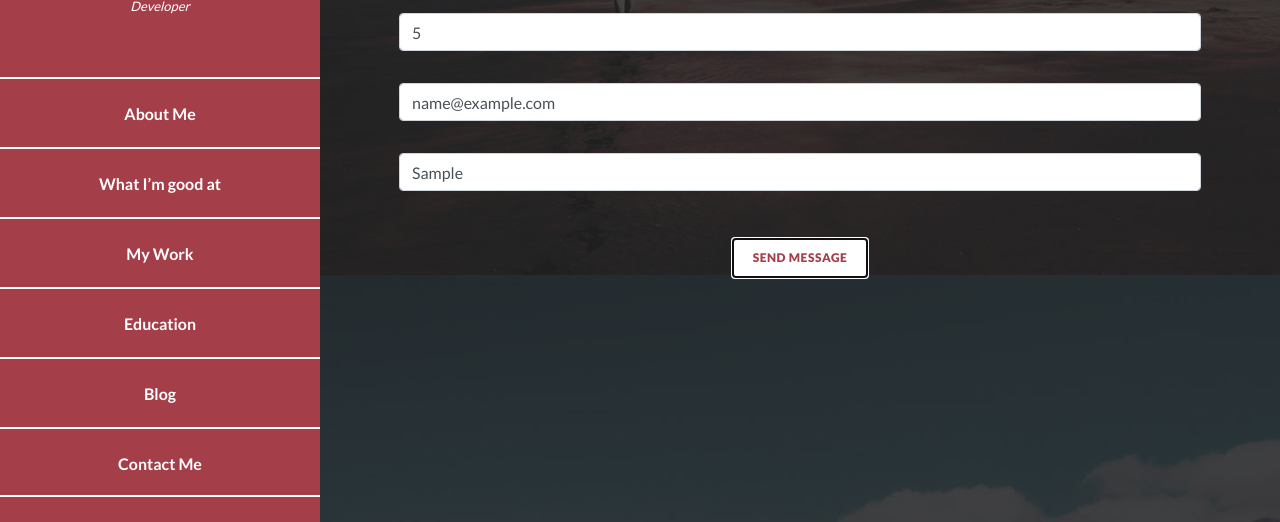
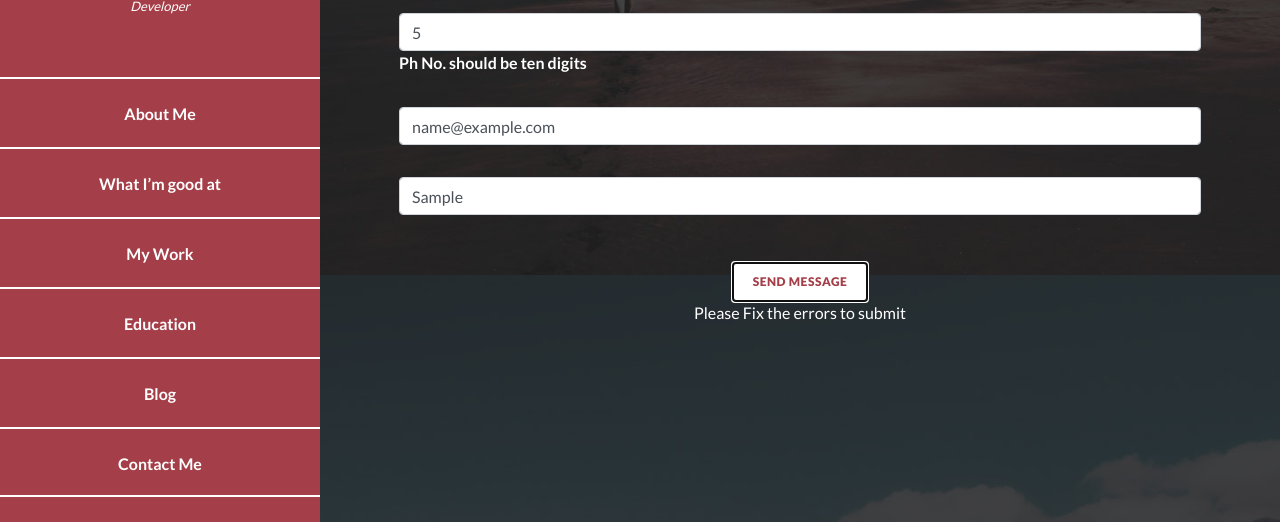
Before and after one commit to Aiswarya-AS/personal-website-week2, a plain HTML site: page index.html in a window 1280 px wide. Both pictures are taken after typing "Sample", "5", "name@example.com", "Sample" into the empty fields and a click on the button "SEND MESSAGE". Shown: the part 5325-5847 px from the top of the page. Drawn offline with Linux system fonts and the light colour scheme; no server answers.

Commit message:
first commit

```diff
--- a/assets/js/script1.js
+++ b/assets/js/script1.js
@@ -113,7 +113,7 @@ function validateMessage(){
 
 
 function validateForm(){
-    if(!validateName() && !validatePhone() && !validateEmail() && !validateMessage() ){
+    if(!validateName() || !validatePhone() || !validateEmail() || !validateMessage() ){
         submitError.style.direction = 'block';
         submitError.innerHTML = 'Please Fix the errors to submit'
         setTimeout(function(){submitError.style.display = 'none ';} , 3000)
```
Also changed, not shown: index.html (+1 -1 lines).
